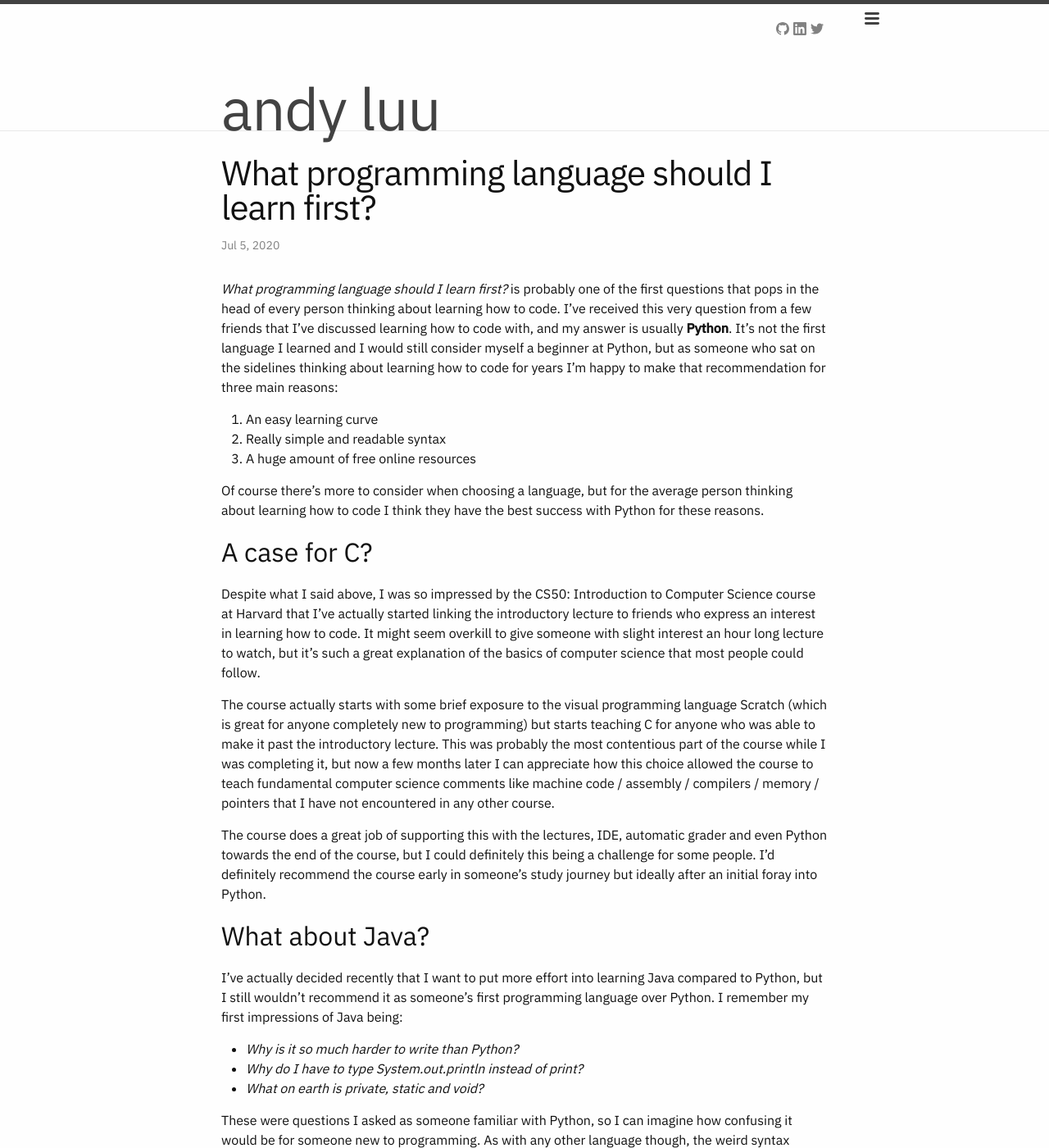
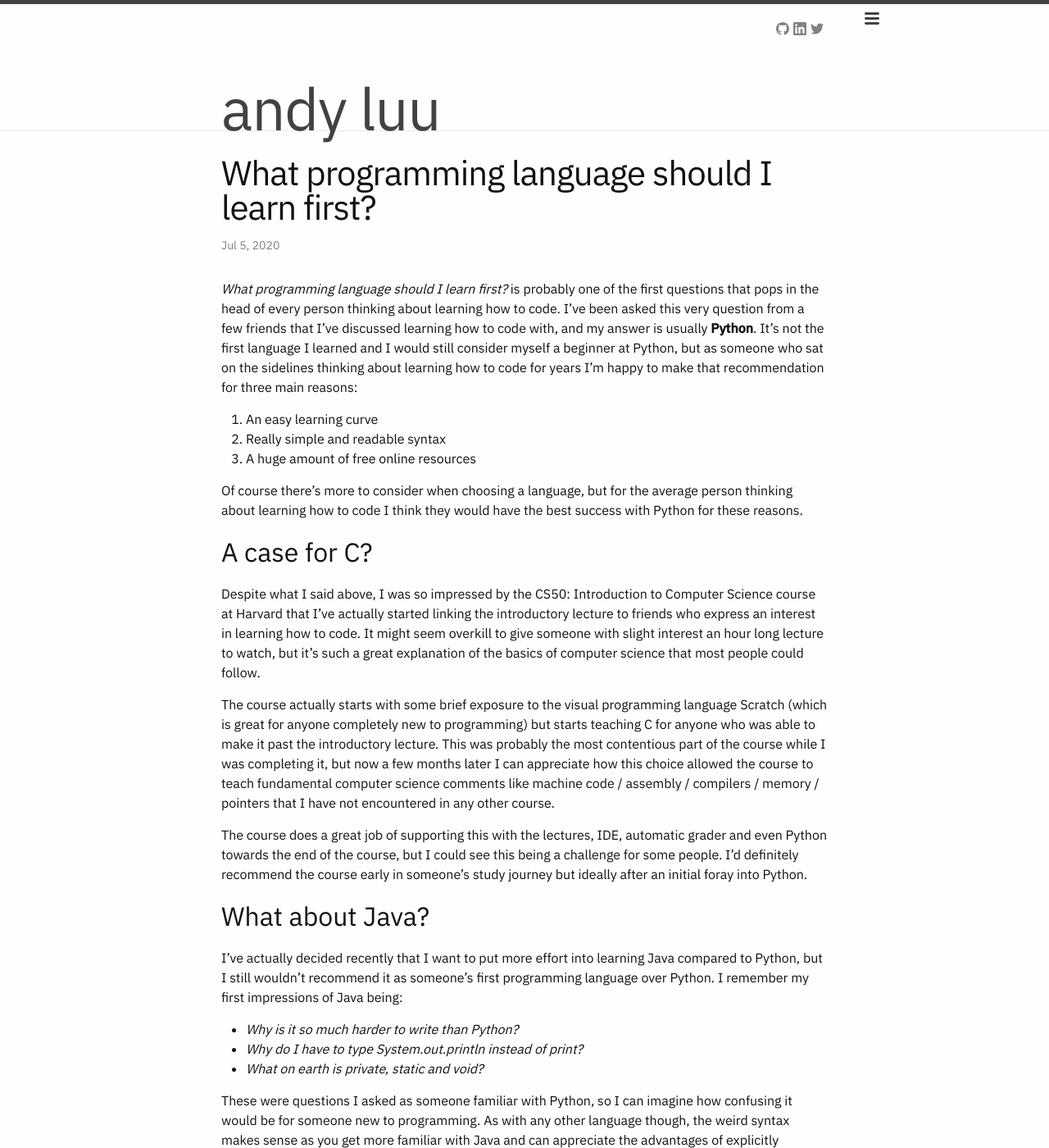
Before and after one commit to aluu4445/aluu4445.github.io, a Jekyll site: the page built from _posts/2020-07-05-language.md, in a window 1280 px wide and 1400 px high. Shown: the whole window at 82% size. Built offline with Jekyll 4.4.1, drawn with Linux system fonts in a browser that asks for light colours.

Commit message:
Update 2020-07-05-language.md

```diff
--- a/_posts/2020-07-05-language.md
+++ b/_posts/2020-07-05-language.md
@@ -5,20 +5,20 @@
 categories: learning cs
 ---
 
-*What programming language should I learn first?* is probably one of the first questions that pops in the head of every person thinking about learning how to code. I've received this very question from a few friends that I've discussed learning how to code with, and my answer is usually **Python**. It's not the first language I learned and I would still consider myself a beginner at Python, but as someone who sat on the sidelines thinking about learning how to code for years I'm happy to make that recommendation for three main reasons:
+*What programming language should I learn first?* is probably one of the first questions that pops in the head of every person thinking about learning how to code. I've been asked this very question from a few friends that I've discussed learning how to code with, and my answer is usually **Python**. It's not the first language I learned and I would still consider myself a beginner at Python, but as someone who sat on the sidelines thinking about learning how to code for years I'm happy to make that recommendation for three main reasons:
 
   1. An easy learning curve
   2. Really simple and readable syntax
   3. A huge amount of free online resources
 
-Of course there's more to consider when choosing a language, but for the average person thinking about learning how to code I think they have the best success with Python for these reasons.
+Of course there's more to consider when choosing a language, but for the average person thinking about learning how to code I think they would have the best success with Python for these reasons.
 
 ## A case for C?
 Despite what I said above, I was so impressed by the CS50: Introduction to Computer Science course at Harvard that I've actually started linking [the introductory lecture](https://www.youtube.com/watch?v=jjqgP9dpD1k) to friends who express an interest in learning how to code. It might seem overkill to give someone with slight interest an hour long lecture to watch, but it's such a great explanation of the basics of computer science that most people could follow.
 
 The course actually starts with some brief exposure to the visual programming language Scratch (which is great for anyone completely new to programming) but starts teaching C for anyone who was able to make it past the introductory lecture. This was probably the most contentious part of the course while I was completing it, but now a few months later I can appreciate how this choice allowed the course to teach fundamental computer science comments like machine code / assembly / compilers / memory / pointers that I have not encountered in any other course.
 
-The course does a great job of supporting this with the lectures, IDE, automatic grader and even Python towards the end of the course, but I could definitely this being a challenge for some people. I'd definitely recommend the course early in someone's study journey but ideally after an initial foray into Python.
+The course does a great job of supporting this with the lectures, IDE, automatic grader and even Python towards the end of the course, but I could see this being a challenge for some people. I'd definitely recommend the course early in someone's study journey but ideally after an initial foray into Python.
 
 ## What about Java?
 I've actually decided recently that I want to put more effort into learning Java compared to Python, but I still wouldn't recommend it as someone's first programming language over Python. I remember my first impressions of Java being:
```
